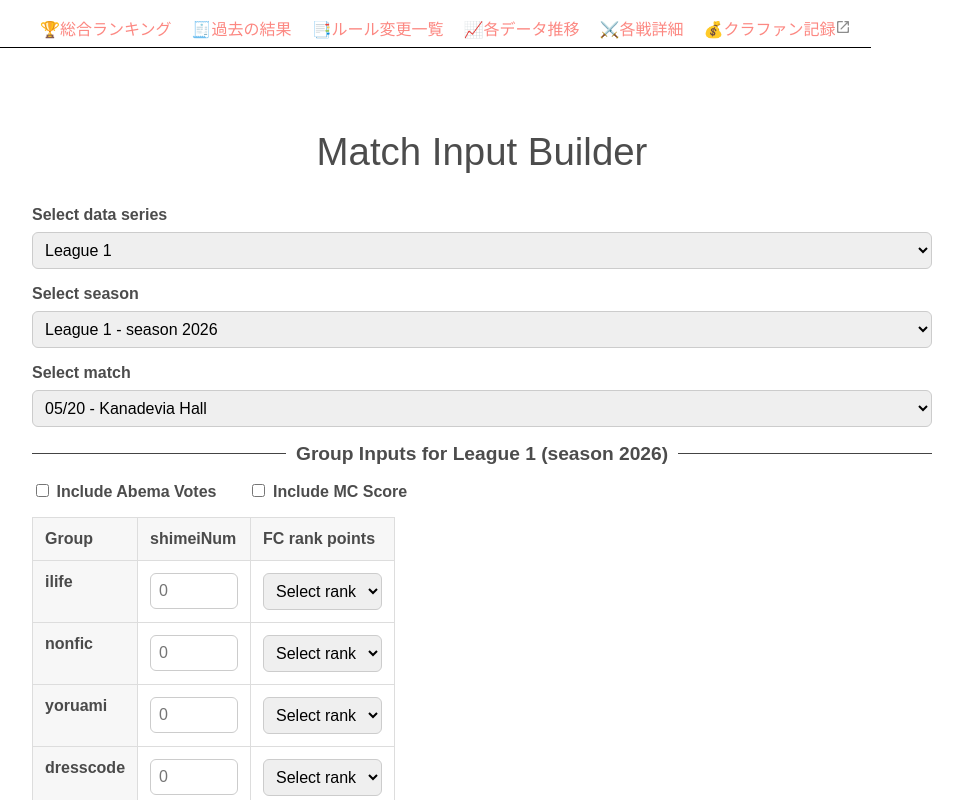
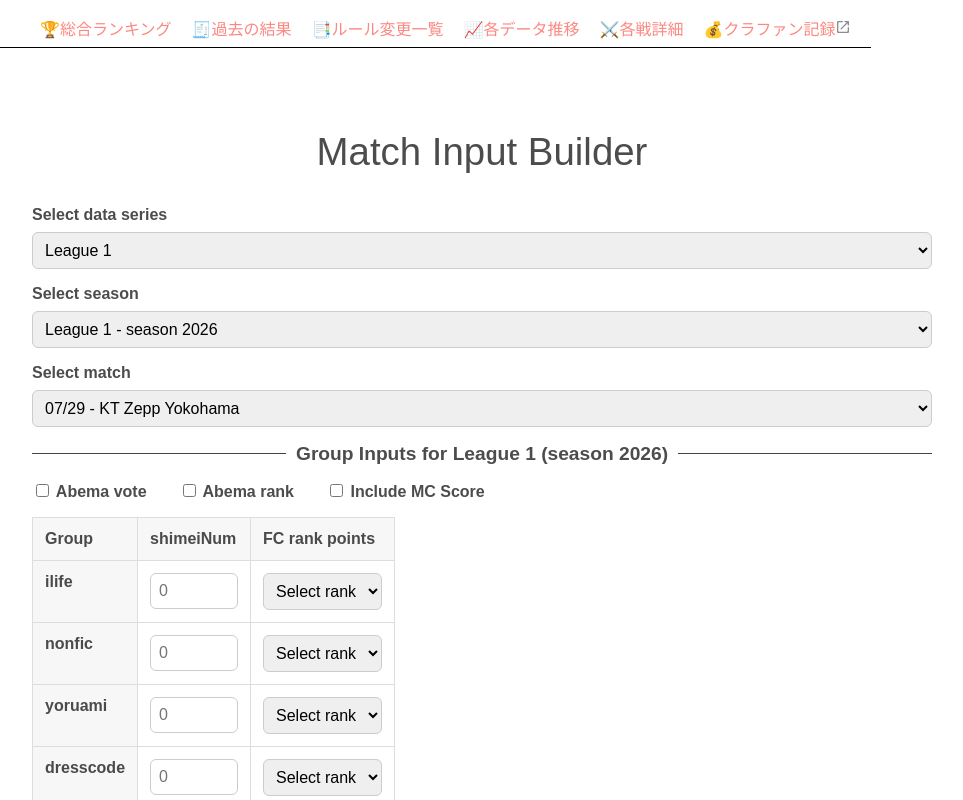
Before and after one commit to universallyleo/heroinesLeague, a SvelteKit app: page /input in a window 1280 px wide. Shown: the top 800 px of the page, without its empty margins (0-963 px from the left). Built offline with nearby package versions, Linux system fonts and the light colour scheme.

Commit message:
update progress and input page

```diff
--- a/src/routes/input/+page.svelte
+++ b/src/routes/input/+page.svelte
@@ -6,12 +6,13 @@
 	let selectedSeriesIdx = $state(1);
 	let selectedSeasonIndex = $state(0);
 	let selectedMatchIndex = $state(0);
-	let includeAbema = $state(false);
+	let abemaInputMode = $state('');
 	let includeMC = $state(false);
 	let shimeiValues = $state([]);
 	let mcInfoValue = $state('');
 	let fcRankSelections = $state([]);
 	let abemaVoteValues = $state([]);
+	let abemaRankSelections = $state([]);
 	let mcScoreValues = $state([]);
 	let result = $state(null);
 
@@ -23,16 +24,19 @@
 	);
 	let selectedSeriesSeasons = $derived(seriesData.map(({ season }) => season) ?? []);
 	let selectedSeason = $derived(seriesData[selectedSeasonIndex] ?? null);
-	let matchList = $derived(selectedSeason?.extData?.matches ?? []);
+	let matchList = $derived((selectedSeason?.extData?.matches ?? []).toReversed());
 	let selectedMatch = $derived(matchList[selectedMatchIndex] ?? null);
 	let groups = $derived(selectedSeason?.extData?.groups ?? []);
 	let fcRankToCount = $derived(selectedMatch?.mPts?.FC?.rankToCount ?? []);
+	let abemaRankToCount = $derived(selectedMatch?.mPts?.Abema?.rankToCount ?? []);
+	let includeAbema = $derived(abemaInputMode !== '');
 
 	function resetInputs() {
 		shimeiValues = new Array(groups.length).fill('');
 		fcRankSelections = new Array(groups.length).fill('');
 		mcInfoValue = '';
 		abemaVoteValues = new Array(groups.length).fill('');
+		abemaRankSelections = new Array(groups.length).fill('');
 		mcScoreValues = new Array(groups.length).fill('');
 		result = null;
 	}
@@ -64,6 +68,11 @@
 		abemaVoteValues = [...abemaVoteValues];
 	}
 
+	function setAbemaInputMode(mode, event) {
+		abemaInputMode = event.target.checked ? mode : '';
+		result = null;
+	}
+
 	function setMcScoreValue(index, event) {
 		const nextValue = event.target.value.replace(/\D/g, '');
 		mcScoreValues[index] = nextValue;
@@ -88,7 +97,13 @@
 		}
 
 		if (includeAbema) {
-			mPts.Abema = { vote: abemaVoteValues.map((value) => Number(value)) };
+			mPts.Abema =
+				abemaInputMode === 'rank'
+					? {
+							rankToCount: abemaRankToCount,
+							rank: abemaRankSelections.map((value) => (value === '' ? null : Number(value)))
+						}
+					: { vote: abemaVoteValues.map((value) => Number(value)) };
 			hasMPts = true;
 		}
 
@@ -111,7 +126,12 @@
 			shimeiValues.every((value) => value !== '') &&
 			(fcRankToCount.length === 0 ||
 				(fcRankSelections.length === groups.length && fcRankSelections.every((v) => v !== ''))) &&
-			(!includeAbema || abemaVoteValues.length === groups.length) && // If Abema is included, ensure array length matches
+			(!includeAbema ||
+				(abemaInputMode === 'rank'
+					? abemaRankToCount.length > 0 &&
+						abemaRankSelections.length === groups.length &&
+						abemaRankSelections.every((v) => v !== '')
+					: abemaVoteValues.length === groups.length)) && // If Abema is included, ensure array length matches
 			(!includeMC || mcScoreValues.length === groups.length) // If MC is included, ensure array length matches
 	);
 
@@ -170,7 +190,22 @@
 
 		<div class="options-row">
 			<label>
-				<input type="checkbox" bind:checked={includeAbema} /> Include Abema Votes
+				<input
+					type="checkbox"
+					checked={abemaInputMode === 'vote'}
+					disabled={abemaInputMode === 'rank'}
+					onchange={(event) => setAbemaInputMode('vote', event)}
+				/>
+				Abema vote
+			</label>
+			<label>
+				<input
+					type="checkbox"
+					checked={abemaInputMode === 'rank'}
+					disabled={abemaInputMode === 'vote' || abemaRankToCount.length === 0}
+					onchange={(event) => setAbemaInputMode('rank', event)}
+				/>
+				Abema rank
 			</label>
 			<label>
 				<input type="checkbox" bind:checked={includeMC} /> Include MC Score
@@ -186,7 +221,7 @@
 						<th>FC rank points</th>
 					{/if}
 					{#if includeAbema}
-						<th>Abema votes</th>
+						<th>{abemaInputMode === 'rank' ? 'Abema rank' : 'Abema votes'}</th>
 					{/if}
 					{#if includeMC}
 						<th>
@@ -229,6 +264,14 @@
 						{/if}
 						{#if includeAbema}
 							<td>
+								{#if abemaInputMode === 'rank'}
+									<select bind:value={abemaRankSelections[index]}>
+										<option value="" disabled selected hidden>Select rank</option>
+										{#each abemaRankToCount as count, idx (idx)}
+											<option value={idx + 1}>{count} ({idx + 1}位)</option>
+										{/each}
+									</select>
+								{:else}
 									<input
 										type="text"
 										inputmode="numeric"
@@ -237,6 +280,7 @@
 										oninput={(event) => setAbemaVoteValue(index, event)}
 										placeholder="0"
 									/>
+								{/if}
 							</td>
 						{/if}
 						{#if includeMC}
--- a/src/routes/progress/+page.svelte
+++ b/src/routes/progress/+page.svelte
@@ -37,7 +37,8 @@
 		totalRank: '戦順位',
 		shimeiNum: '入場指名数',
 		shimeiPercent: '入場指名数：総入場数（%）',
-		fcRank: 'FC投票順位'
+		fcRank: 'FC投票順位',
+		abemaRank: 'Abema投票順位'
 	};
 
 	// function getSeries(type) {
```
Also changed, not shown: src/lib/processData.js. Lines whose indentation alone changed are shown as unchanged.
